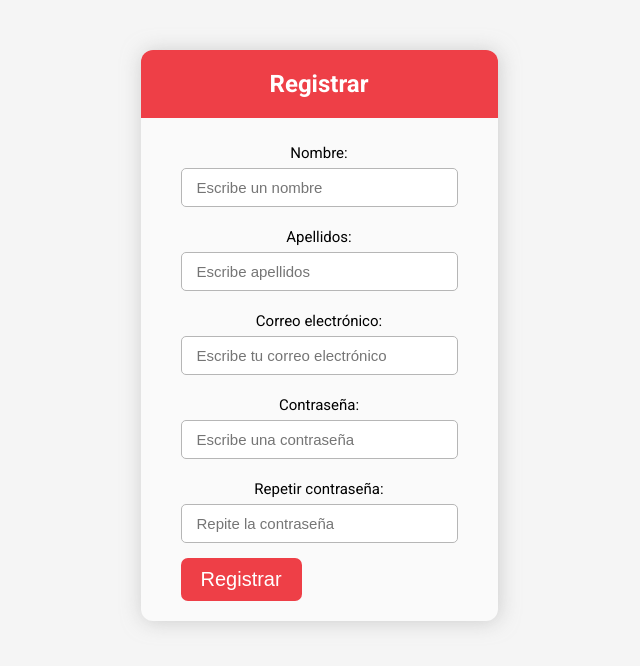
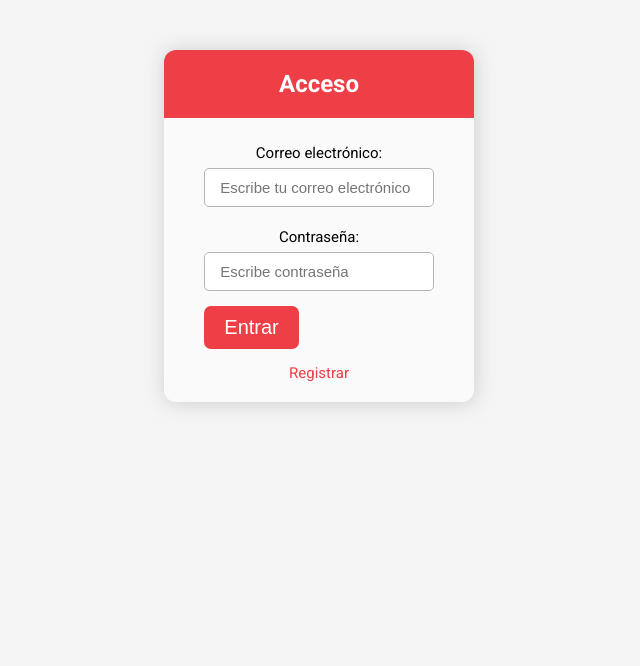
Before and after one commit to sermarmar/time-recording-app, a React (Vite) app: page / in a window 1280 px wide. Shown: the top 666 px of the page, without its empty margins (321-961 px from the left). Built offline with nearby package versions, Linux system fonts and the light colour scheme; no server answers; the database is empty.

Commit message:
Component Login completed

```diff
--- a/src/App.tsx
+++ b/src/App.tsx
@@ -1,7 +1,7 @@
 import { useEffect } from 'react'
 import './App.css'
 import { GetTimeEntryUseCase } from './core/useCases/GetTimeEntryUseCase';
-import { RegisterPage } from './app/pages/RegisterPage';
+import { RouterProvider } from './app/routes/RouteProvider';
 
 function App() {
 
@@ -12,7 +12,7 @@ function App() {
 
   return (
     <>
-      <RegisterPage />
+      <RouterProvider />
     </>
   )
 }
--- /dev/null
+++ b/src/app/pages/TimeEntriesPage.tsx
@@ -0,0 +1,7 @@
+import React from "react";
+
+export const TimeEntriesPage: React.FC = () => {
+    return(
+        <h1>Lista de horario</h1>
+    );
+}
--- /dev/null
+++ b/src/app/routes/RouteProvider.tsx
@@ -0,0 +1,18 @@
+import { BrowserRouter, Route, Routes } from "react-router-dom"
+import { LoginForm } from "../templates/LoginForm";
+import { RegisterPage } from "../pages/RegisterPage";
+import { TimeEntriesPage } from "../pages/TimeEntriesPage";
+
+export const RouterProvider: React.FC = () => {
+
+    return (
+        <BrowserRouter>
+            <Routes>
+                <Route path='/' element={<LoginForm />} />
+                <Route path='/register' element={<RegisterPage />} />**
+                <Route path='/timeEntries' element={<TimeEntriesPage />} />
+            </Routes>
+        </BrowserRouter>
+    );
+
+}
--- /dev/null
+++ b/src/app/templates/LoginForm.tsx
@@ -0,0 +1,82 @@
+import styled from "@emotion/styled"
+import { Button } from "../components/Button"
+import { Input } from "../components/Input"
+import { ChangeEvent, FormEvent, useState } from "react"
+
+interface FormState {
+    email: string
+    password: string
+}
+
+export const LoginForm: React.FC = () => {
+    const [formData, setFormData] = useState<FormState>({
+        email: '',
+        password: ''
+    });
+
+    const handleChangeField = (event: ChangeEvent<HTMLInputElement>) => {
+        const {name, value} = event.target;
+        setFormData(prevData => ({...prevData, [name]: value}));
+    }
+
+    const handleRegister = (formEvent: FormEvent<HTMLFormElement>) => {
+        formEvent.preventDefault();
+        /*SaveUserUseCase.save(formData).then(data => {
+            console.log(data);
+            alert('Se ha registrado correctamente');
+            setFormData({
+                email: '',
+                password: ''
+            });
+        }).catch(error => {
+            console.log(error);
+            alert('No se ha registrado correctamente. Vuelve a intentarlo');
+        });*/
+    }
+
+    return(
+        <>
+            <Form onSubmit={handleRegister} name="register">
+                <Title>Acceso</Title>
+                <FormBody>
+                    <Input name="email" type="email" text="Correo electrónico: " value={ formData.email } placeholder="Escribe tu correo electrónico" onChange={ handleChangeField }/>
+                    <Input name="password" type="password" text="Contraseña: " value={ formData.password } placeholder="Escribe contraseña" onChange={ handleChangeField }/>
+                    <Button type='submit'>Entrar</Button>
+                    <Link href='/register'>Registrar</Link>
+                </FormBody>
+            </Form>
+        </>
+    )
+
+}
+
+const Form = styled.form`
+    width: 26%;
+    margin: auto;
+    border: none;
+    border-radius: 12px;
+    overflow: hidden;
+    background-color: #FAFAFA;
+    box-shadow: 1px 1px 20px #B6B6B6A5;
+`
+
+const Title = styled.h2`
+    margin: 0px;
+    color: white;
+    background-color: var(--primary-color);
+    padding: 20px;
+`
+
+const FormBody = styled.div`
+    display: flex;
+    flex-direction: column;
+    gap: 15px;
+    padding: 20px 40px;
+`
+
+const Link = styled.a`
+    font-size: 15px;
+    float: right;
+    text-decoration: none;
+    color: var(--primary-color);
+`
```
Also changed, not shown: src/app/pages/LoginPage.tsx (+7 -0 lines), src/app/pages/TimeEntries.tsx (deleted).
